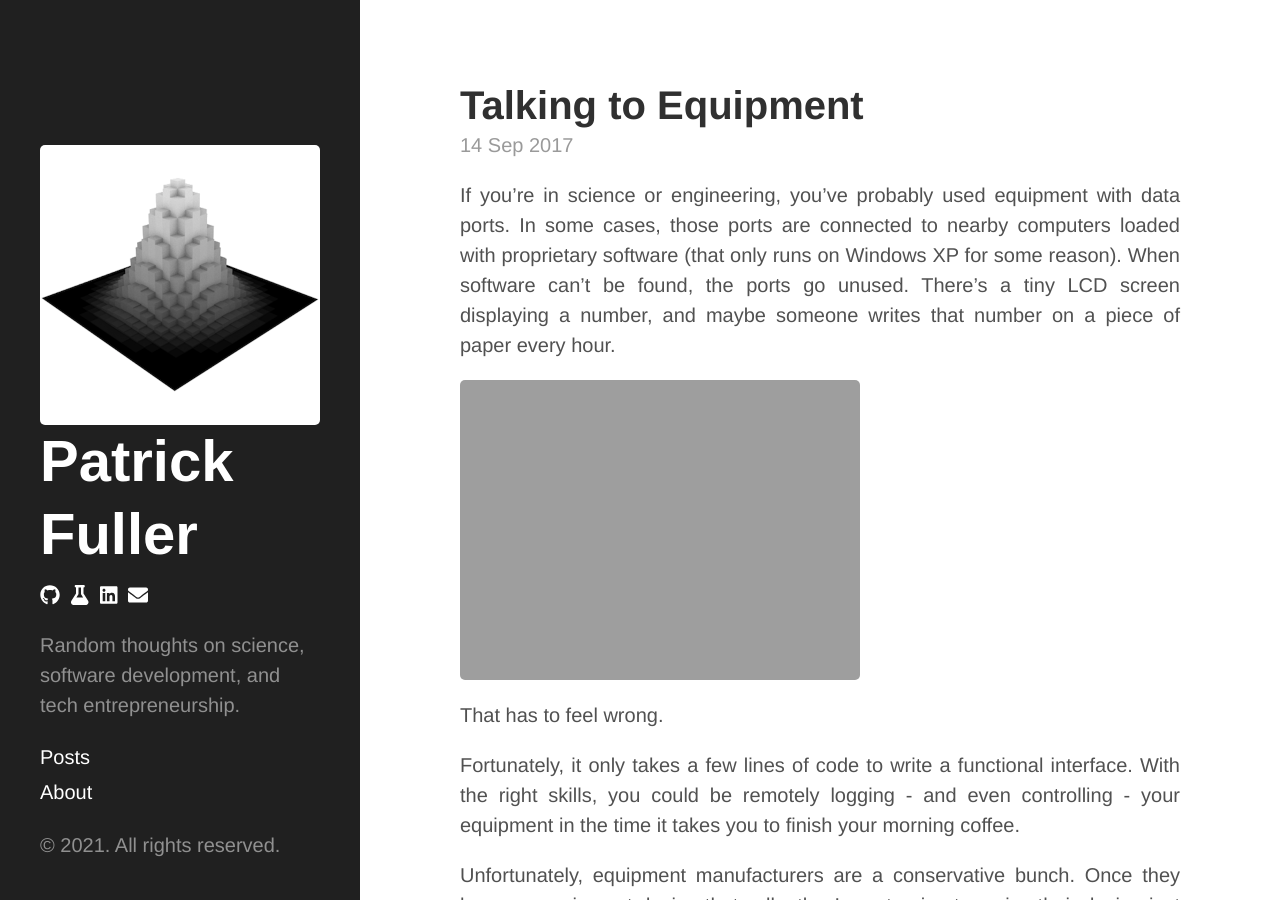
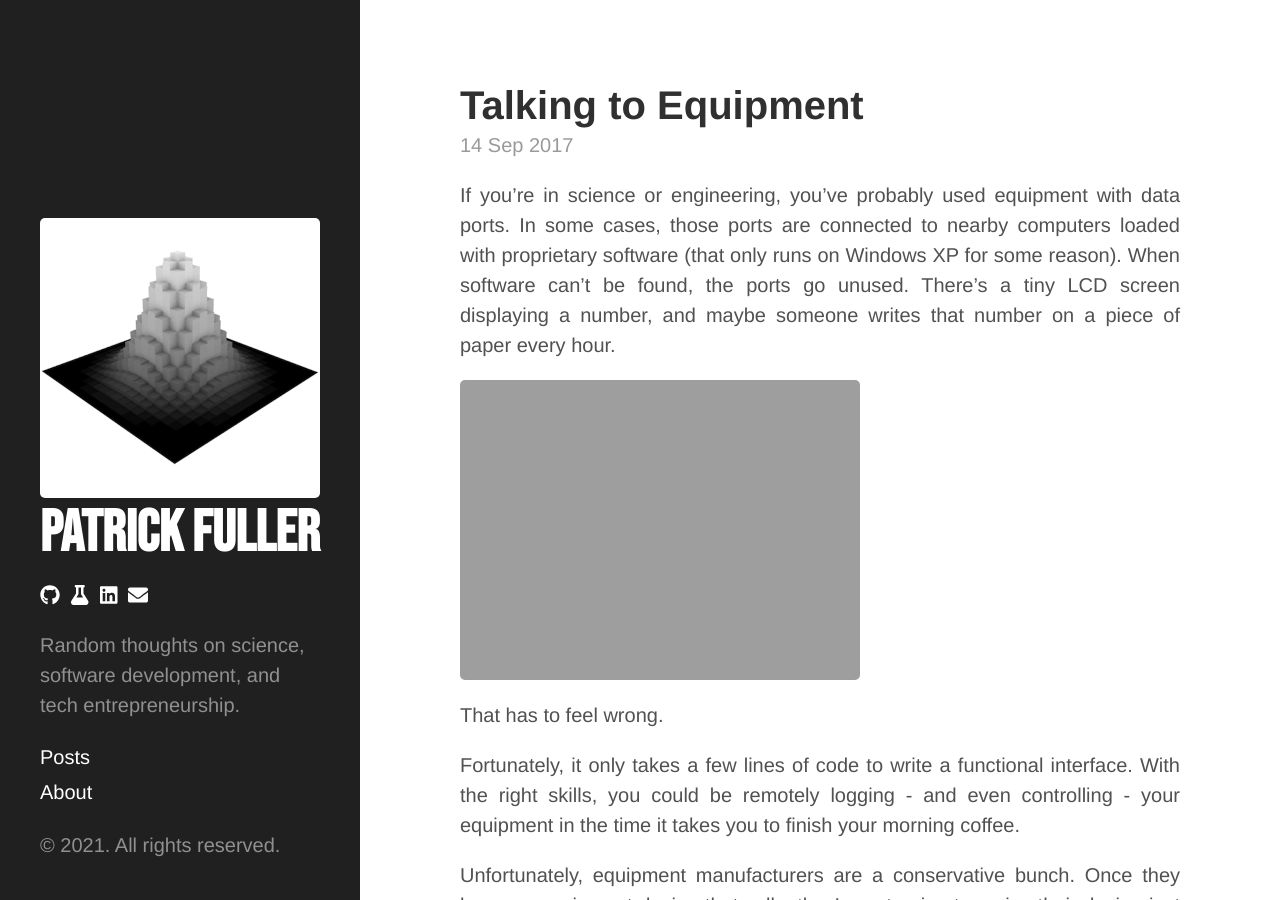
Before and after one commit to patrickfuller/patrickfuller.github.io, a Jekyll site: the page built from _posts/2017-09-14-talking-to-equipment.md, in a window 1280 px wide and 900 px high. Built offline with Jekyll 4.4.1, drawn with Linux system fonts in a browser that asks for light colours; comment, search, counter and statistics services are not loaded.

```diff
--- a/_layouts/default.html
+++ b/_layouts/default.html
@@ -18,10 +18,11 @@
     </title>
 
     <!-- CSS -->
+    <link rel="stylesheet" href="https://fonts.googleapis.com/css?family=Bebas+Neue">
+    <link rel="stylesheet" href="https://cdnjs.cloudflare.com/ajax/libs/font-awesome/5.15.4/css/fontawesome.min.css" integrity="sha512-P9vJUXK+LyvAzj8otTOKzdfF1F3UYVl13+F8Fof8/2QNb8Twd6Vb+VD52I7+87tex9UXxnzPgWA3rH96RExA7A==" crossorigin="anonymous" referrerpolicy="no-referrer" />
+    <link rel="stylesheet" href="https://cdnjs.cloudflare.com/ajax/libs/font-awesome/5.15.4/css/all.min.css" integrity="sha512-1ycn6IcaQQ40/MKBW2W4Rhis/DbILU74C1vSrLJxCq57o941Ym01SwNsOMqvEBFlcgUa6xLiPY/NS5R+E6ztJQ==" crossorigin="anonymous" referrerpolicy="no-referrer" />
     <link rel="stylesheet" href="/assets/css/theme.css">
     <link rel="stylesheet" href="/assets/css/custom.css">
-    <link rel="stylesheet" href="https://cdnjs.cloudflare.com/ajax/libs/font-awesome/5.15.4/css/fontawesome.min.css" integrity="sha512-P9vJUXK+LyvAzj8otTOKzdfF1F3UYVl13+F8Fof8/2QNb8Twd6Vb+VD52I7+87tex9UXxnzPgWA3rH96RExA7A==" crossorigin="anonymous" referrerpolicy="no-referrer" />
-    <link rel="stylesheet" href="https://cdnjs.cloudflare.com/ajax/libs/font-awesome/5.15.4/css/all.min.css" integrity="sha512-1ycn6IcaQQ40/MKBW2W4Rhis/DbILU74C1vSrLJxCq57o941Ym01SwNsOMqvEBFlcgUa6xLiPY/NS5R+E6ztJQ==" crossorigin="anonymous" referrerpolicy="no-referrer" />
 
     <!-- Icons -->
     <link rel="apple-touch-icon" sizes="180x180" href="/assets/favicon/apple-touch-icon.png">
@@ -38,8 +39,10 @@
     <div class="sidebar">
       <div class="container sidebar-sticky">
         <div class="sidebar-about">
-          <img src="/assets/index/{{ site.thumbnail }}">
-          <h1>{{ site.title }}</h1>
+          <a href="/" style="text-decoration: none;">
+            <img src="/assets/index/{{ site.thumbnail }}">
+            <h1>{{ site.title }}</h1>
+          </a>
           <p>
             <a href="https://github.com/patrickfuller"><i class="fab fa-github"></i></a>&nbsp;
             <a href="https://scholar.google.com/citations?user=tGjfnfEAAAAJ&hl=en"><i class="fas fa-flask"></i></a>&nbsp;
--- a/_layouts/post.html
+++ b/_layouts/post.html
@@ -1,6 +1,7 @@
 ---
 layout: default
 ---
+
 <div class="post">
   <h1 class="post-title">{{ page.title }}</h1>
   <span class="post-date">{{ page.date | date_to_string }}</span>
```
Also changed, not shown: _posts/2017-09-14-talking-to-equipment.md (+1 -1 lines), _raw_images/zombie.jpg (added), assets/index/zombie.jpg (added), assets/index/zombie@2x.jpg (added).
